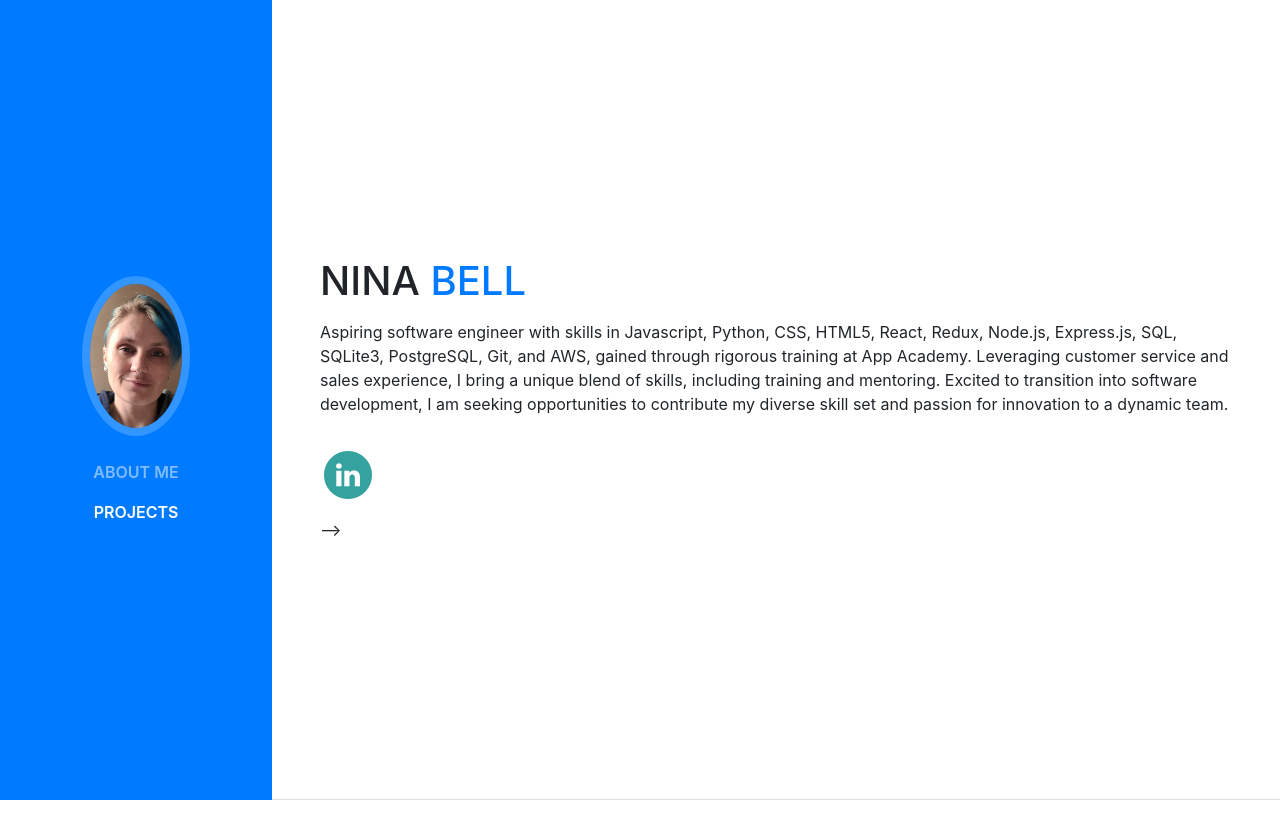
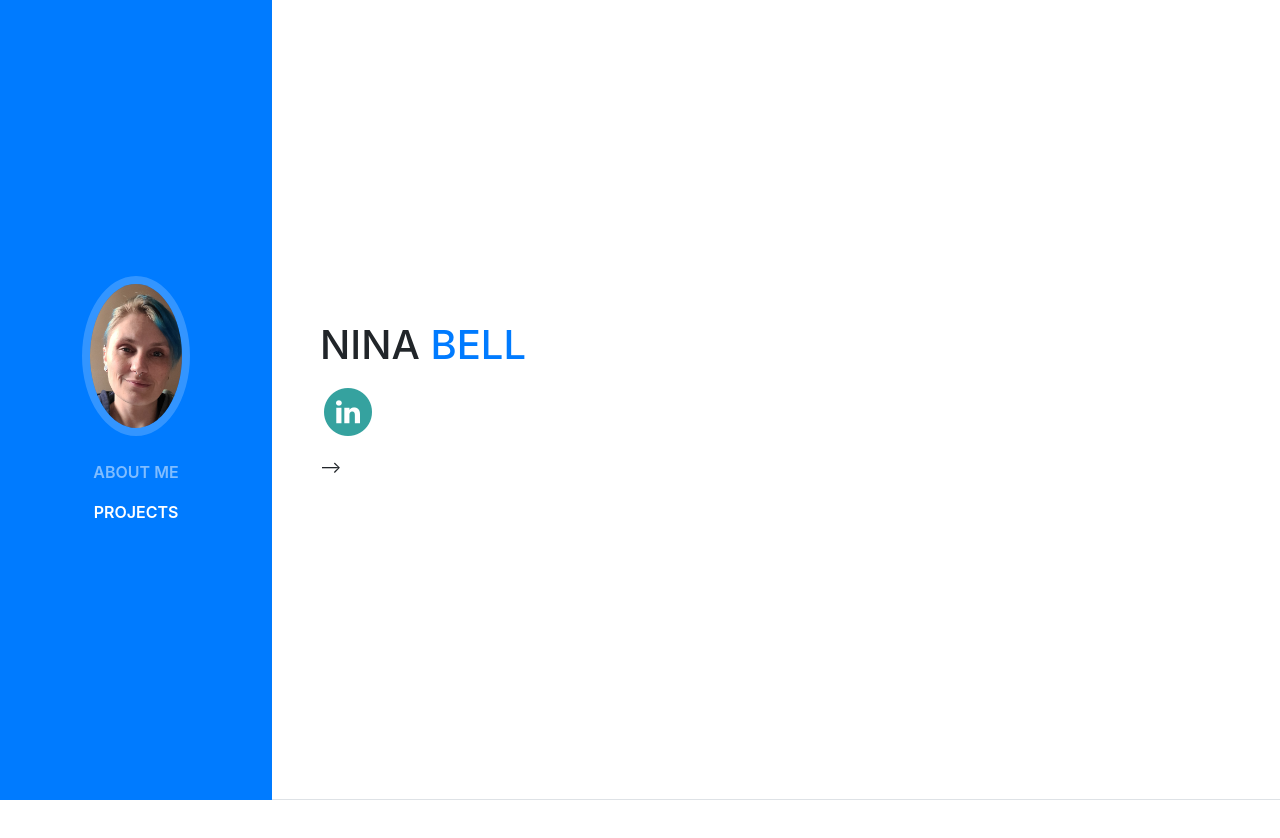
Before and after one commit to Lillith13/TakeMyCard, a website with bundled scripts: page index.html in a window 1280 px wide. Shown: the top 838 px of the page. Built offline with nearby package versions, Linux system fonts and the light colour scheme; a web font is replaced by a local one.

Commit message:
Update index.html

```diff
--- a/index.html
+++ b/index.html
@@ -85,11 +85,7 @@
             <span class="text-primary">Bell</span>
           </h1>
 
-          <p>
-            Aspiring software engineer with skills in Javascript, Python, CSS, HTML5, React, Redux, Node.js, Express.js, SQL, SQLite3, PostgreSQL, Git, and AWS, gained through rigorous training at App Academy.
-            Leveraging customer service and sales experience, I bring a unique blend of skills, including training and mentoring. Excited to transition into software development, I am seeking opportunities to contribute
-            my diverse skill set and passion for innovation to a dynamic team.
-          </p>
+
 
           <ul class="list-inline list-social-icons mb-0">
             <li class="list-inline-item">
```
